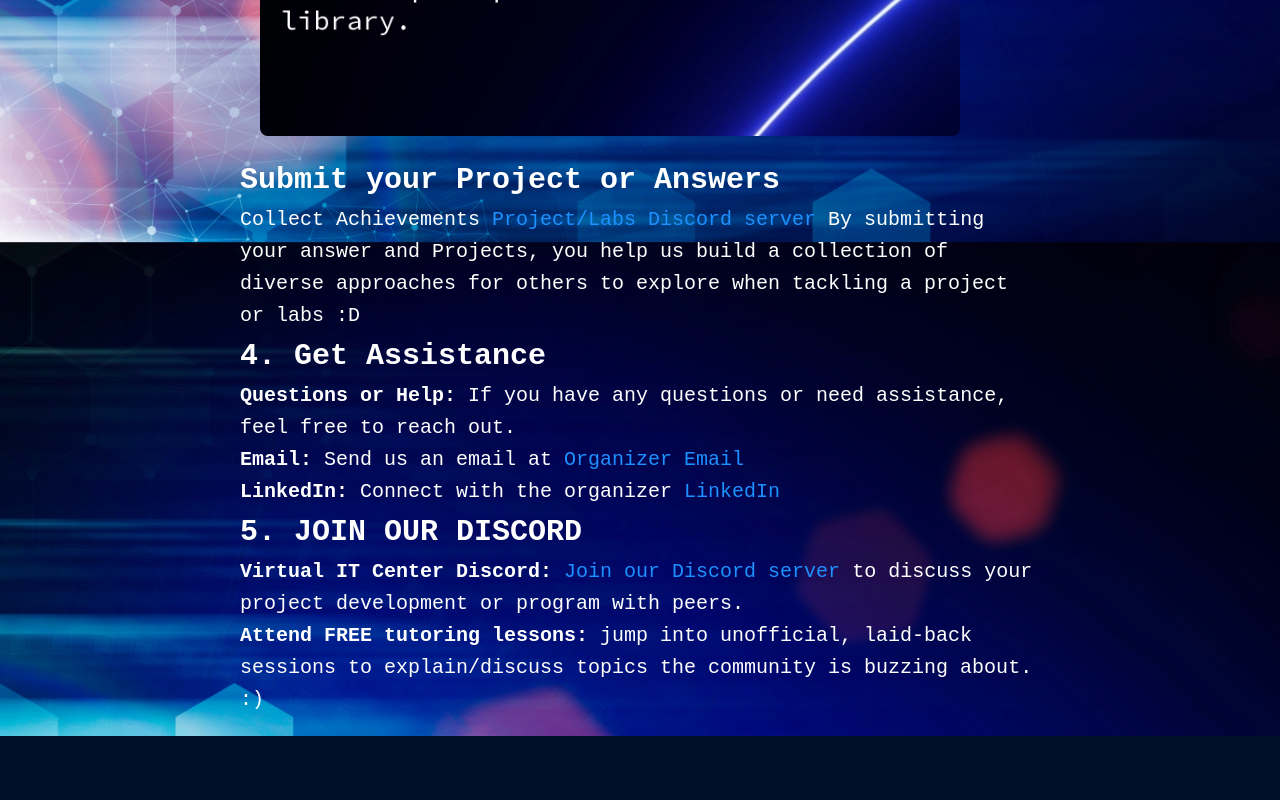
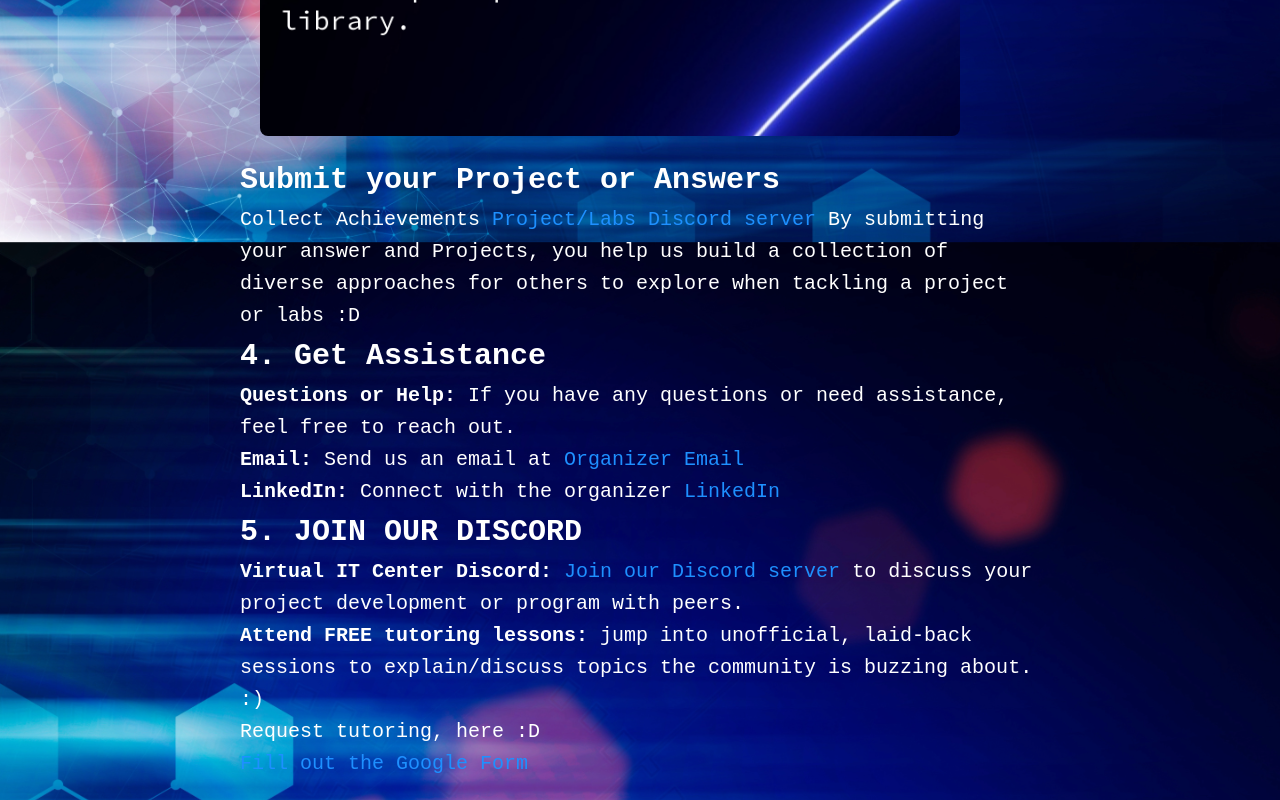
Before and after one commit to CereceroLuna/VITC, a plain HTML site: page how-it-works.html in a window 1280 px wide. Shown: the part 668-1468 px from the top of the page. Before the commit the page ends 1404 px from the top, so only its background shows below. Drawn offline with Linux system fonts and the light colour scheme.

Commit message:
Update how-it-works.html

```diff
--- a/how-it-works.html
+++ b/how-it-works.html
@@ -40,6 +40,10 @@
         <h2>5. JOIN OUR DISCORD </h2>
         <p><strong>Virtual IT Center Discord:</strong> <a href="https://discord.gg/ArvVbSAD" target="_blank">Join our Discord server</a> to discuss your project development or program with peers.</p>
         <p><strong>Attend FREE tutoring lessons:</strong> jump into unofficial, laid-back sessions to explain/discuss topics the community is buzzing about. :)</p>
+      <p>Request tutoring, here :D</p>
+        <a href="https://forms.gle/qmn5Ja5uNf2zHmAf6" target="_blank" rel="noopener noreferrer">
+            Fill out the Google Form
+        </a>
 
 
  </div>
```
